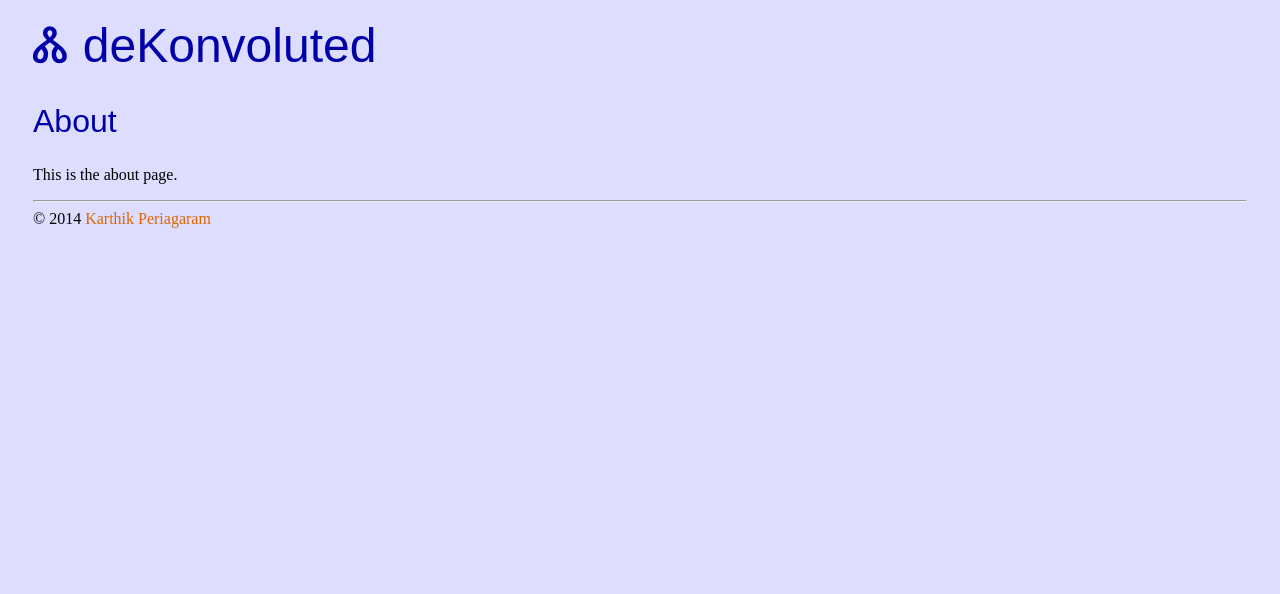
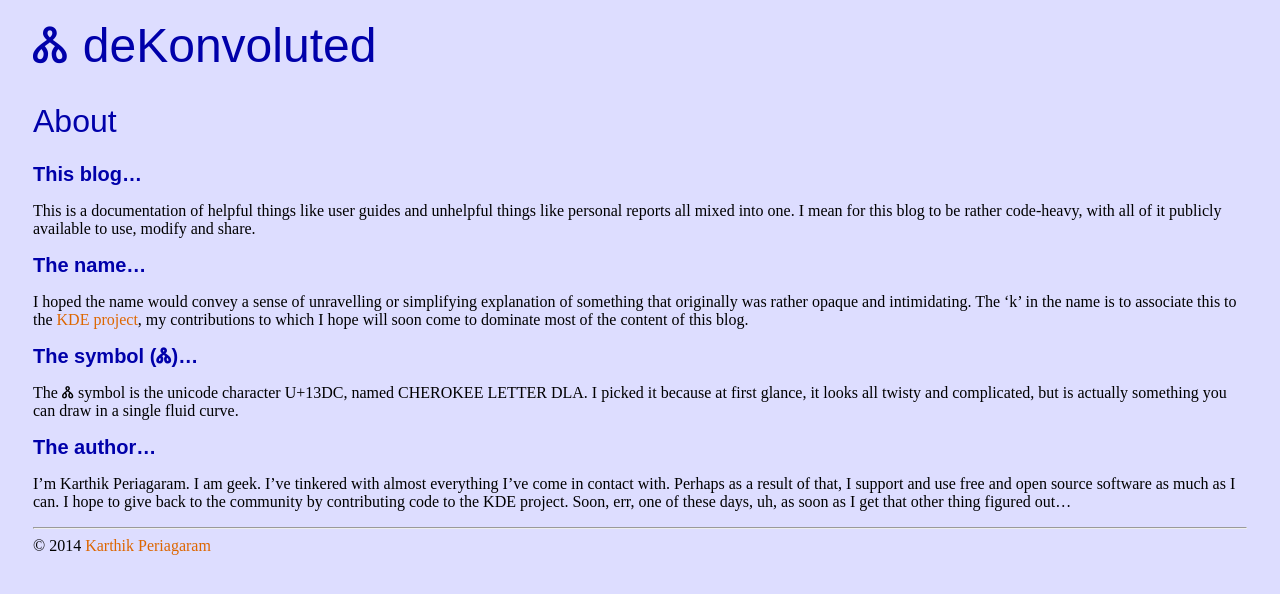
Before and after one commit to dekonvoluted/dekonvoluted.github.io, a Jekyll site: the page built from about.md, in a window 1280 px wide. Shown: the top 594 px of the page. Built offline with Jekyll 4.4.1, drawn with Linux system fonts in a browser that asks for light colours.

Commit message:
Moved info to the about page

```diff
--- a/about.md
+++ b/about.md
@@ -4,4 +4,26 @@ title: About
 permalink: /about/
 ---
 
-This is the about page.
+# This blog...
+
+This is a documentation of helpful things like user guides and unhelpful things like personal reports all mixed into one.
+I mean for this blog to be rather code-heavy, with all of it publicly available to use, modify and share.
+
+# The name...
+
+I hoped the name would convey a sense of unravelling or simplifying explanation of something that originally was rather opaque and intimidating.
+The 'k' in the name is to associate this to the [KDE project](http://www.kde.org/), my contributions to which I hope will soon come to dominate most of the content of this blog.
+
+# The symbol (Ꮬ)...
+
+The Ꮬ symbol is the unicode character U+13DC, named CHEROKEE LETTER DLA.
+I picked it because at first glance, it looks all twisty and complicated, but is actually something you can draw in a single fluid curve.
+
+# The author...
+
+I'm Karthik Periagaram.
+I am geek.
+I've tinkered with almost everything I've come in contact with.
+Perhaps as a result of that, I support and use free and open source software as much as I can.
+I hope to give back to the community by contributing code to the KDE project.
+Soon, err, one of these days, uh, as soon as I get that other thing figured out...
```
Also changed, not shown: index.md (+0 -6 lines).
